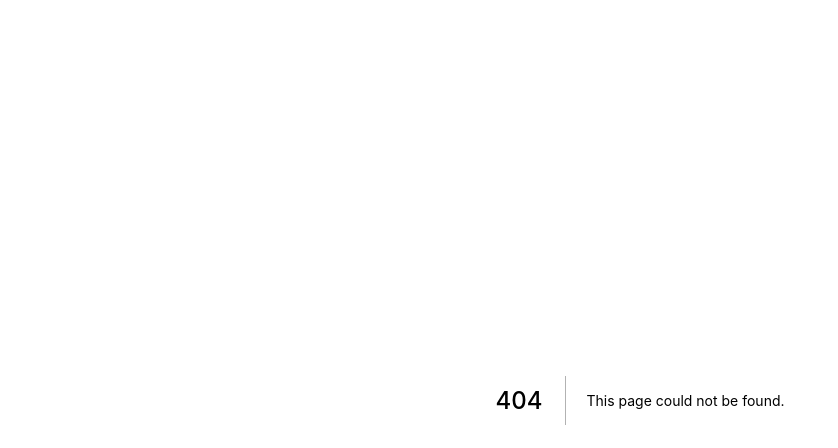
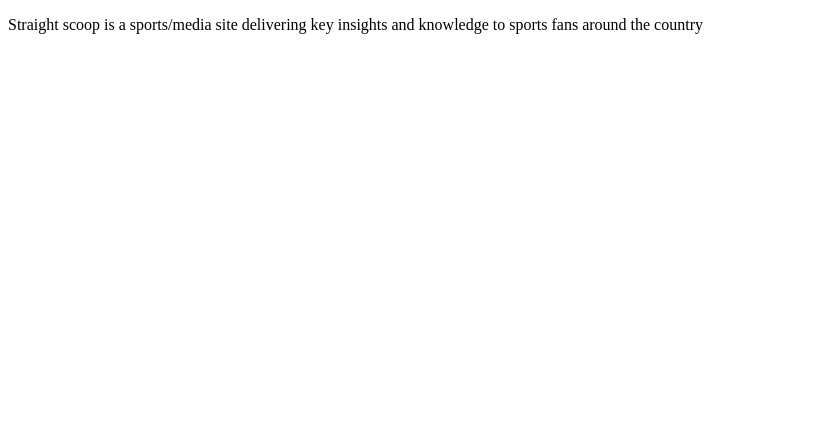
Before and after one commit to jackpickus/straight-scoop, a Next.js app: page /about in a window 1280 px wide. Before the commit this address had no page. Shown: the top 448 px of the page, without its empty margins (0-838 px from the left). Built offline with nearby package versions, Linux system fonts and the light colour scheme.

Commit message:
created about page

```diff
--- /dev/null
+++ b/pages/about.tsx
@@ -0,0 +1,23 @@
+
+import type { NextPage } from 'next'
+import Head from 'next/head'
+
+const About: NextPage = () => {
+    return(
+        <div>
+            <Head>
+                <title>About - The Straight Scoop</title>
+            </Head>
+
+            <main>
+                <div>
+                    <p>Straight scoop is a sports/media site delivering key
+                        insights and knowledge to sports fans around the country
+                    </p>
+                </div>
+            </main>
+        </div>
+    )
+}
+
+export default About
```
